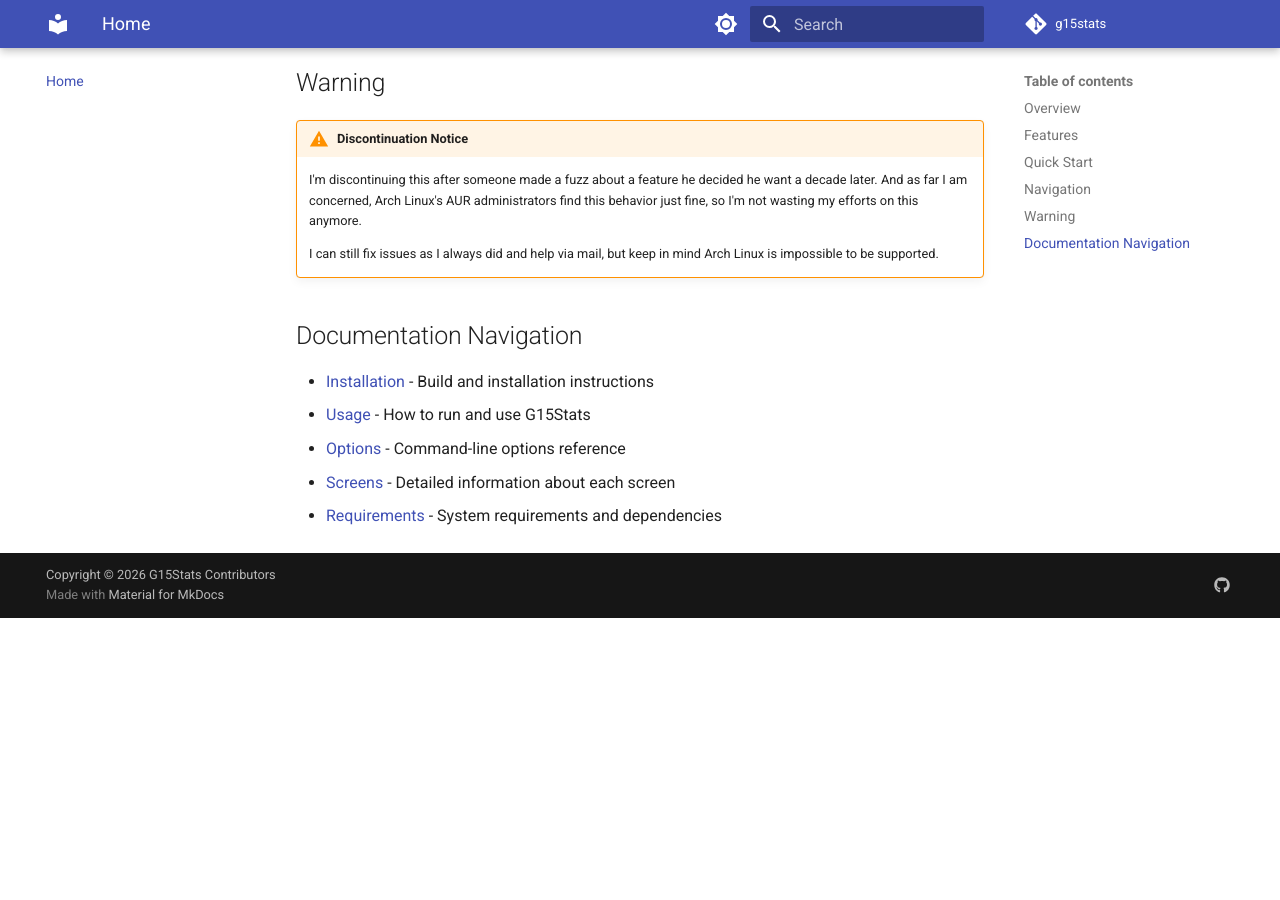
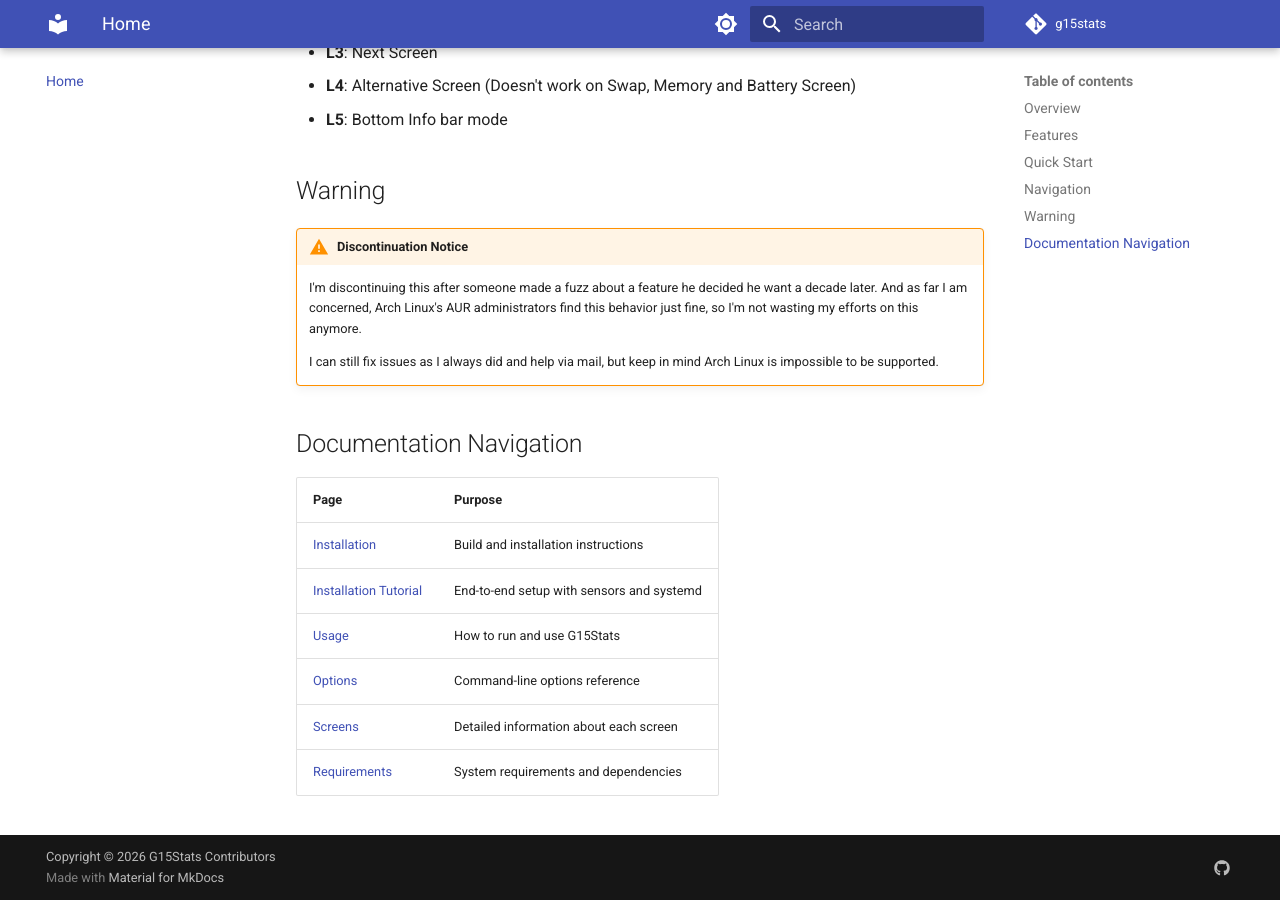
Before and after one commit to Torstein-Eide/g15stats, an MkDocs documentation site: the page built from docs/index.md, in a window 1280 px wide and 900 px high, scrolled down 1426 px. Built offline with MkDocs 1.6.1 and Material for MkDocs 9.7.7, drawn with Linux system fonts in a browser that asks for light colours; comment, search, counter and statistics services are not loaded; before the commit the page ends 2044 px from its top, so only the background shows below that; some of the changed text lies outside the part shown.

````diff
--- a/docs/index.md
+++ b/docs/index.md
@@ -19,6 +19,10 @@ G15Stats is a statistics monitoring application for G15 LCD displays. It provide
 - **Fan Speed Screen**: Displays fan current speed for the available sensors
 
 ## Quick Start
+
+!!! tip
+    New setup? Start with the
+    [Installation Tutorial](installation-tutorial.md) for sensor and systemd steps.
 
 ```bash
 # Build the project
@@ -52,8 +56,11 @@ Once running, the separate screens can be switched to as follows:
 
 ## Documentation Navigation
 
-- [Installation](installation.md) - Build and installation instructions
-- [Usage](usage.md) - How to run and use G15Stats
-- [Options](options.md) - Command-line options reference
-- [Screens](screens.md) - Detailed information about each screen
-- [Requirements](requirements.md) - System requirements and dependencies
+| Page | Purpose |
+|---|---|
+| [Installation](installation.md) | Build and installation instructions |
+| [Installation Tutorial](installation-tutorial.md) | End-to-end setup with sensors and systemd |
+| [Usage](usage.md) | How to run and use G15Stats |
+| [Options](options.md) | Command-line options reference |
+| [Screens](screens.md) | Detailed information about each screen |
+| [Requirements](requirements.md) | System requirements and dependencies |
--- /dev/null
+++ b/requirements.txt
@@ -0,0 +1,6 @@
+PyMySQL!=1.0.0
+python-dotenv
+redis>=4.0
+setuptools
+psutil>=5.9.6
+command_runner>=1.3.0
````
Also changed, not shown: docs/Developing/Creating-Documentation.md (+15 -7 lines), docs/installation-tutorial.md (+21 -13 lines), docs/options.md (+13 -0 lines), docs/usage.md (+19 -0 lines), pyproject.toml (added, +21 -0 lines), 1 other file.
